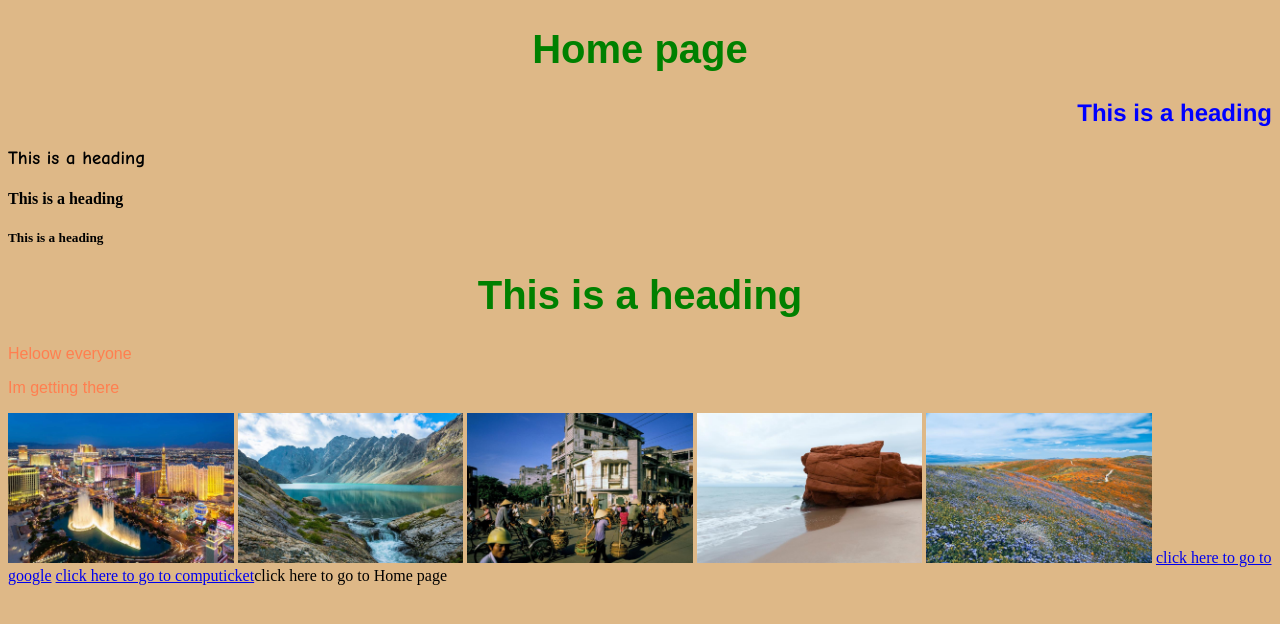
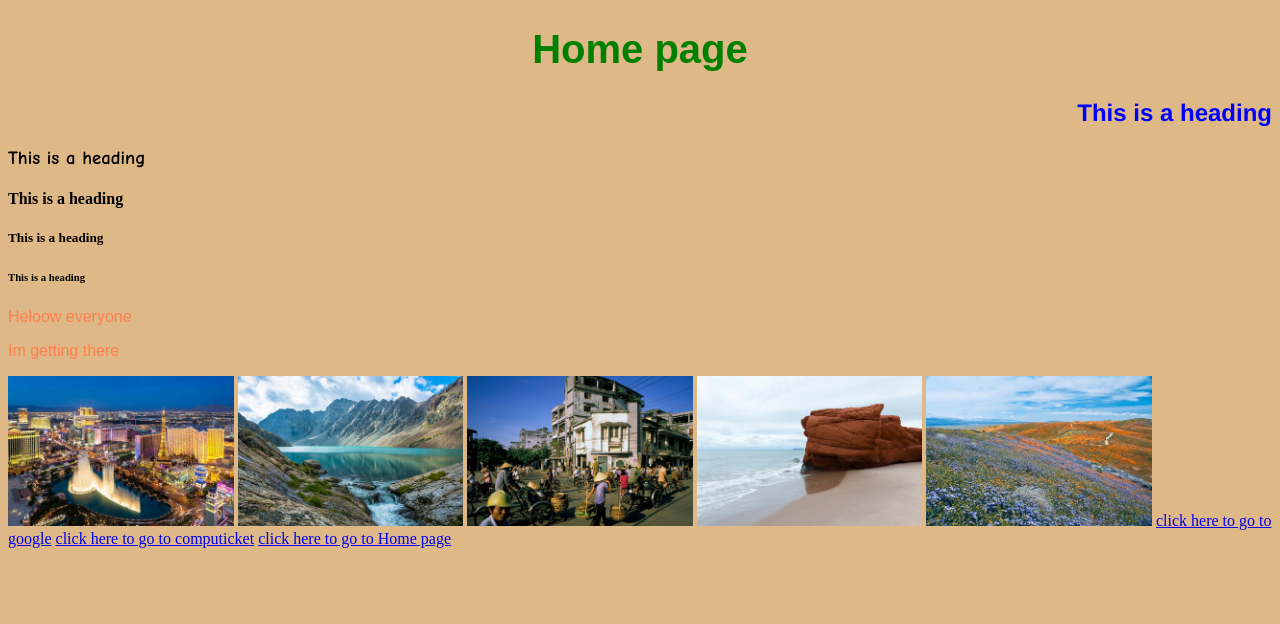
Before and after one commit to Muthal701/my-first-week-of-fnb, a plain HTML site: page index.HTML in a window 1280 px wide. Drawn offline with Linux system fonts and the light colour scheme.

Commit message:
Update index.HTML

```diff
--- a/index.HTML
+++ b/index.HTML
@@ -7,10 +7,10 @@
     <body>
       <h1>Home page</h1>
       <h2>This is a heading</h2>
-       <h3>This is a heading</h3>
-        <h4>This is a heading</h4>
-         <h5>This is a heading</h5>
-          <h1>This is a heading</h1>
+      <h3>This is a heading</h3>
+      <h4>This is a heading</h4>
+      <h5>This is a heading</h5>
+      <h6>This is a heading</h6>
       <p>Heloow everyone</p>
       <p>Im getting there</p>
       <a  href="BIG LACK"><img src="IMAGE/BIG CITY.jpg"height="150" /></a>
@@ -20,7 +20,7 @@
       <img src="IMAGE/Valley-flowers-california.jpg" height="150"/>
 
       <a href="http://www.google.com" >click here to go to google</a>
-      <a href="https://computicket.com/page/home">click here to go to computicket</a
-     <a href="about.HTML">click here to go to  Home page</a>
+      <a href="https://computicket.com/page/home">click here to go to computicket</a>
+      <a href="about.HTML">click here to go to  Home page</a>
       </body>
 </html>
```
